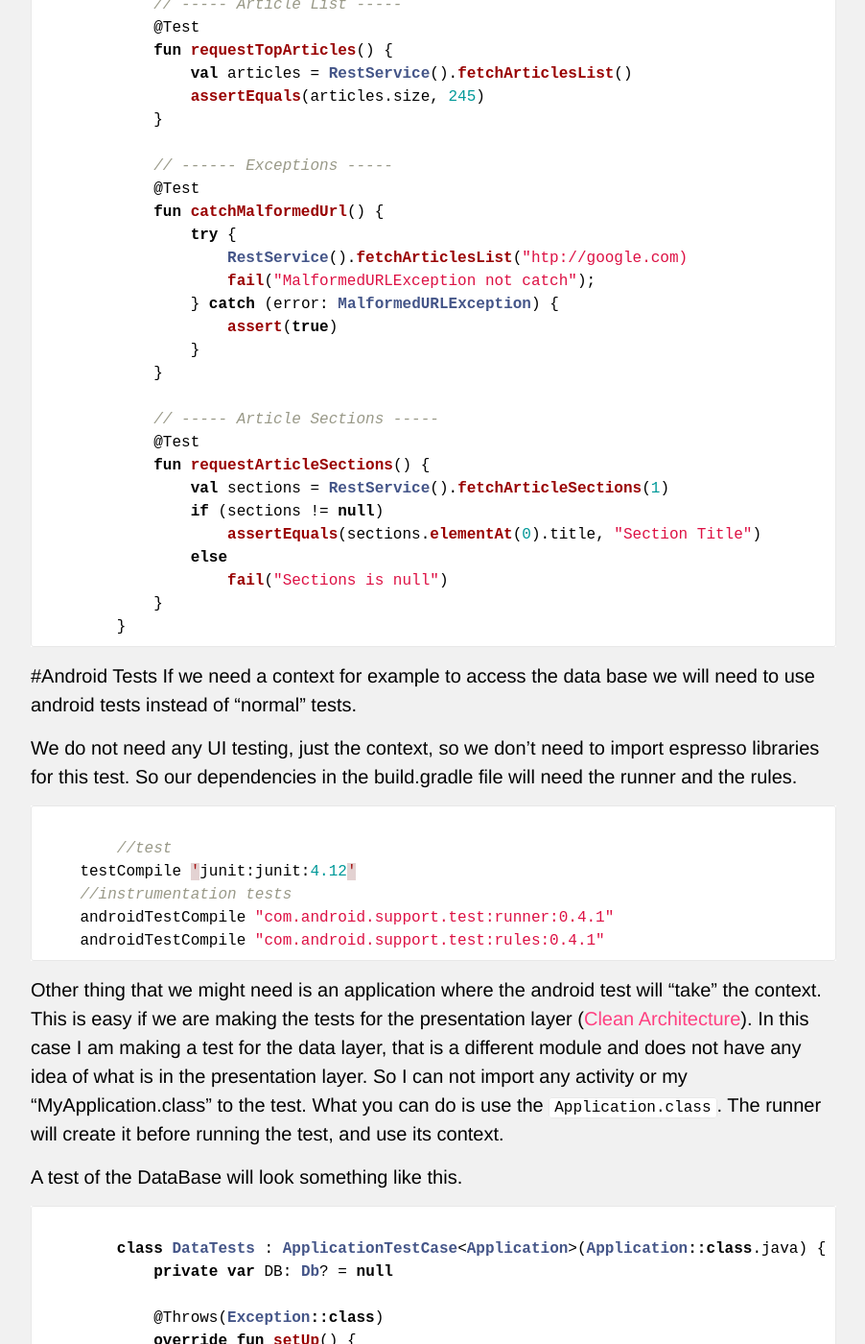
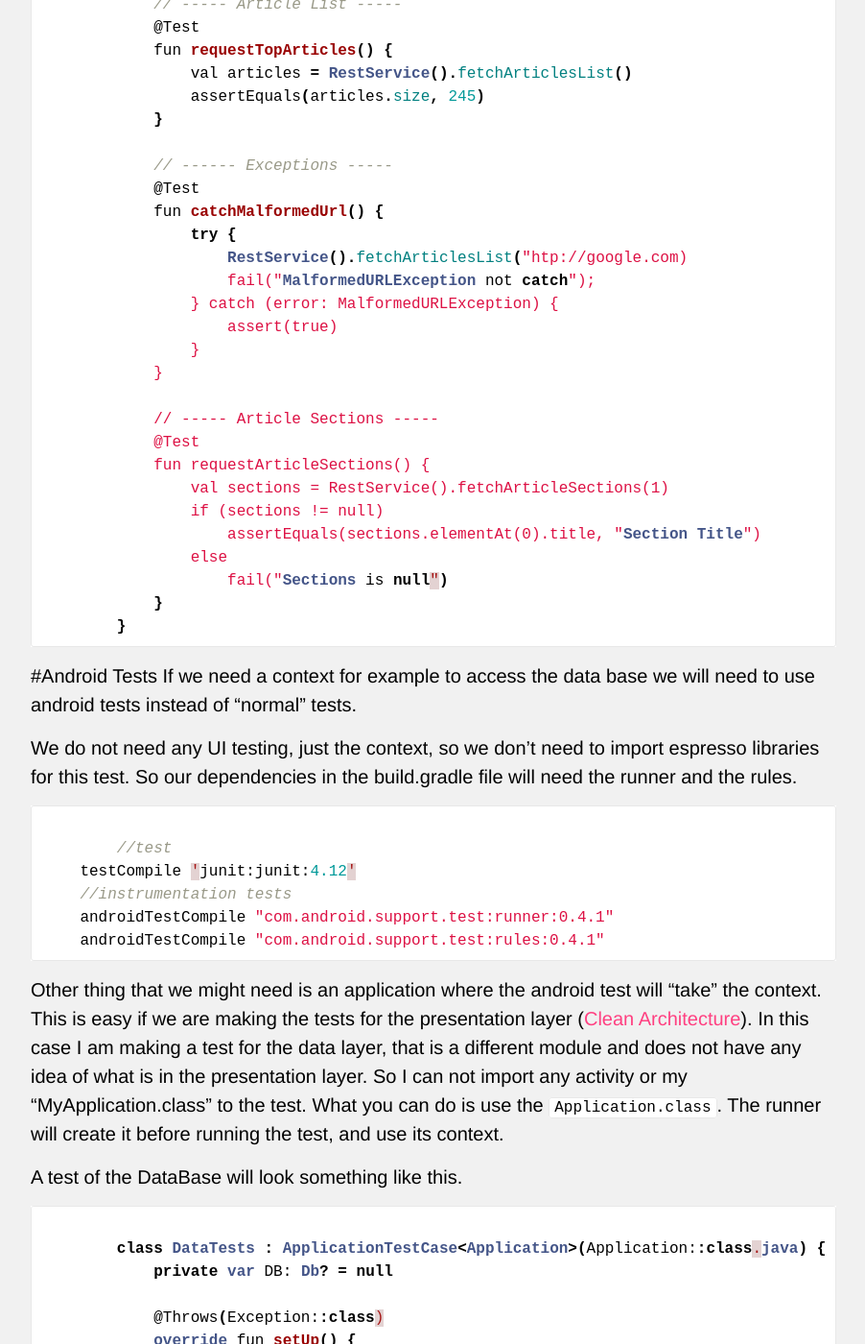
Before and after one commit to HugoMatilla/hugomatilla.github.io, a Jekyll site: the page built from _posts/2016-04-25-SamplesTestingKotlin.md, in a window 1280 px wide and 1400 px high, scrolled down 719 px. Shown: the whole window at 96% size, without its empty margins (188-1090 px from the left). Built offline with Jekyll 4.4.1, drawn with Linux system fonts in a browser that asks for light colours; some of the changed text lies outside the part shown.

Commit message:
Fix typos Add images

````diff
--- a/_posts/2016-04-25-SamplesTestingKotlin.md
+++ b/_posts/2016-04-25-SamplesTestingKotlin.md
@@ -11,7 +11,7 @@ image : main-testing.jpg
 #JUnit Test
 When doing Unit testing we don't depend on Android so here is the sample of a basic rest service test.
 
-```kotlin
+```java
 
 	package com.hugomatilla.starwars.data
 
@@ -77,7 +77,7 @@ What you can do is use the `Application.class`. The runner will create it before
 
 A test of the DataBase will look something like this.
 
-```kotlin
+```java
 
 	class DataTests : ApplicationTestCase<Application>(Application::class.java) {
 	    private var DB: Db? = null
````
Also changed, not shown: other parts of _posts/2016-04-25-SamplesTestingKotlin.md (+3 -3 lines), assets/main/main-q1.jpg (added), assets/main/main-testing.jpg (added).
